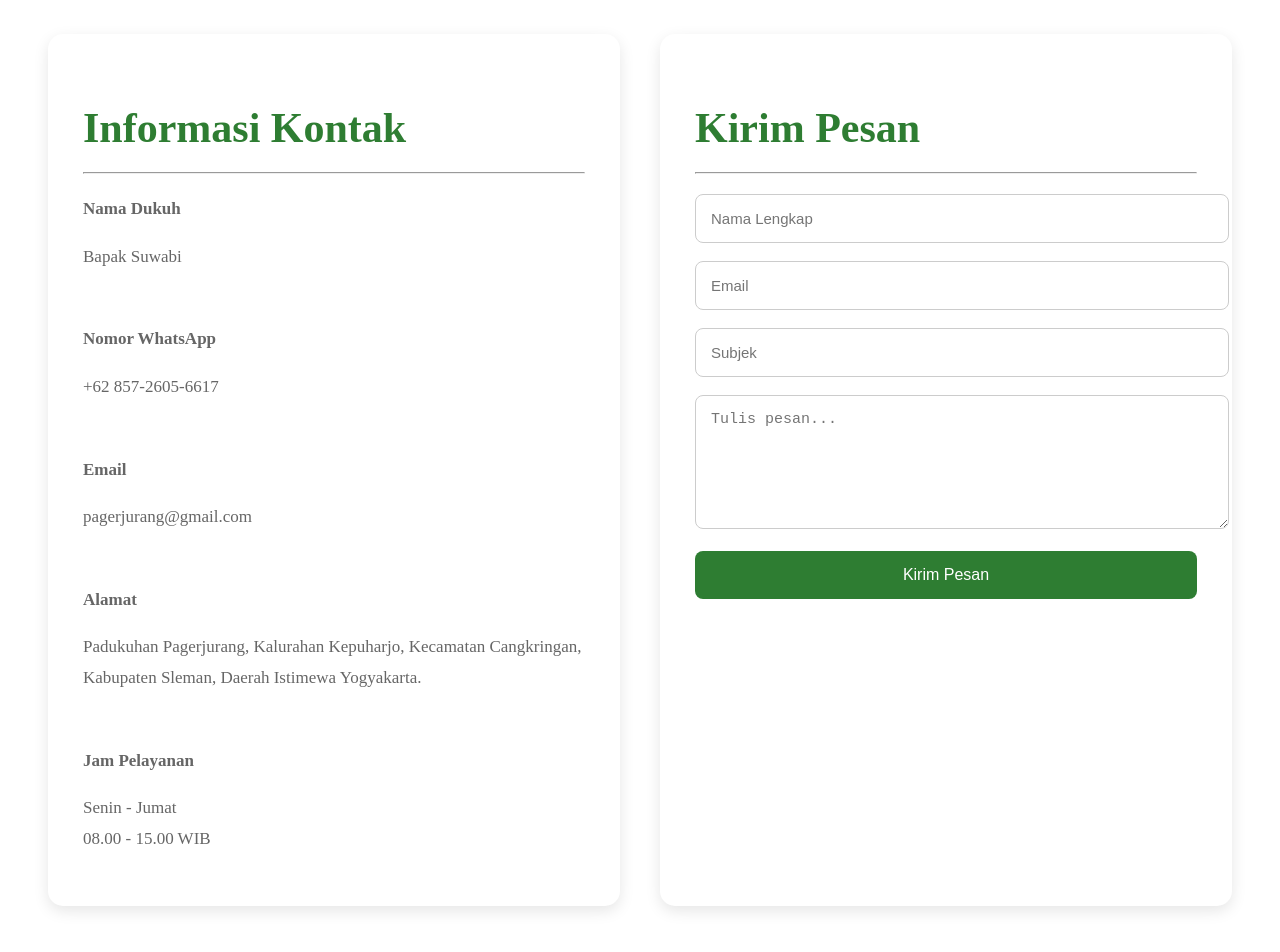
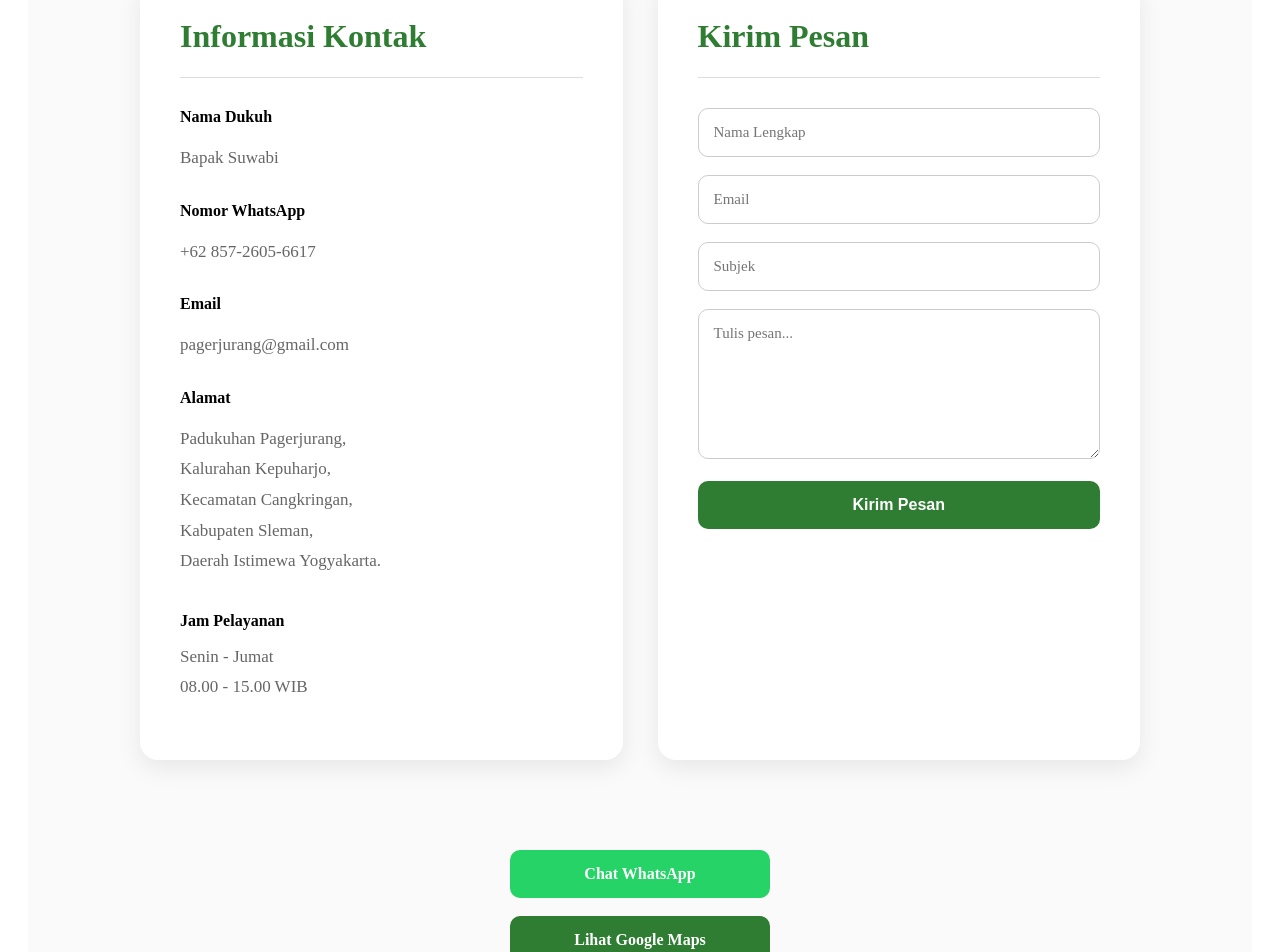
Before and after one commit to fahrurrozi24/digitalisasi-umkm-pagerjurang, a React (Vite) app: page /contact in a window 1280 px wide. Shown: the part 499-1451 px from the top of the page. Built offline with nearby package versions, Linux system fonts and the light colour scheme.

Commit message:
Final website KKN

```diff
--- a/src/pages/Contact.jsx
+++ b/src/pages/Contact.jsx
@@ -1,7 +1,49 @@
+import { useState } from "react";
+
 function Contact() {
+  const [nama, setNama] = useState("");
+  const [email, setEmail] = useState("");
+  const [subjek, setSubjek] = useState("");
+  const [pesan, setPesan] = useState("");
+
+  const handleSubmit = (e) => {
+    e.preventDefault();
+
+    // Cek apakah semua data sudah diisi
+    if (!nama || !email || !subjek || !pesan) {
+      alert("Silakan lengkapi semua data terlebih dahulu.");
+      return;
+    }
+
+    // Membuat isi pesan WhatsApp
+    const text = `
+Halo, saya ingin menghubungi Padukuhan Pagerjurang.
+
+Nama: ${nama}
+Email: ${email}
+Subjek: ${subjek}
+
+Pesan:
+${pesan}
+    `;
+
+    // Nomor WhatsApp tujuan
+    const nomor = "6285726056617";
+
+    // Membuka WhatsApp dengan pesan yang sudah diisi
+    const whatsappURL = `https://wa.me/${nomor}?text=${encodeURIComponent(
+      text
+    )}`;
+
+    window.open(whatsappURL, "_blank");
+  };
+
   return (
     <>
+      {/* ========================= */}
       {/* HERO */}
+      {/* ========================= */}
+
       <section
         style={{
           background: "#2e7d32",
@@ -10,7 +52,13 @@ function Contact() {
           padding: "90px 20px",
         }}
       >
-        <h1 style={{ fontSize: "46px" }}>
+        <h1
+          style={{
+            fontSize: "46px",
+            color: "white",
+            margin: 0,
+          }}
+        >
           Hubungi Kami
         </h1>
 
@@ -19,6 +67,7 @@ function Contact() {
             maxWidth: "700px",
             margin: "20px auto 0",
             lineHeight: "30px",
+            color: "white",
           }}
         >
           Apabila Anda membutuhkan informasi mengenai
@@ -27,201 +76,288 @@ function Contact() {
         </p>
       </section>
 
-      {/* INFORMASI */}
+      {/* ========================= */}
+      {/* INFORMASI KONTAK */}
+      {/* ========================= */}
+
       <section
         style={{
-          maxWidth: "1200px",
-          margin: "70px auto",
-          padding: "0 20px",
-          display: "grid",
-          gridTemplateColumns: "repeat(auto-fit,minmax(350px,1fr))",
-          gap: "40px",
+          padding: "70px 20px",
+          background: "#fafafa",
         }}
       >
-        {/* Kiri */}
+        <div
+          style={{
+            maxWidth: "1000px",
+            margin: "0 auto",
+            display: "grid",
+            gridTemplateColumns: "repeat(auto-fit, minmax(320px, 1fr))",
+            gap: "35px",
+            alignItems: "stretch",
+          }}
+        >
+          {/* ========================= */}
+          {/* INFORMASI KONTAK */}
+          {/* ========================= */}
+
           <div
             style={{
               background: "white",
-            borderRadius: "15px",
-            padding: "35px",
-            boxShadow: "0 5px 15px rgba(0,0,0,.1)",
+              borderRadius: "18px",
+              padding: "40px",
+              boxShadow: "0 8px 25px rgba(0,0,0,.08)",
+              width: "100%",
+              boxSizing: "border-box",
             }}
           >
-          <h2 style={{ color: "#2e7d32" }}>
+            <h2
+              style={{
+                color: "#2e7d32",
+                margin: 0,
+                fontSize: "32px",
+              }}
+            >
               Informasi Kontak
             </h2>
 
             <hr
               style={{
-              margin: "20px 0",
+                margin: "22px 0 30px",
+                border: "none",
+                borderTop: "1px solid #ddd",
               }}
             />
 
-          <p>
+            <div style={infoItem}>
               <strong>Nama Dukuh</strong>
-          </p>
+              <p>Bapak Suwabi</p>
+            </div>
 
-          <p>Bapak Suwabi</p>
+            <div style={infoItem}>
+              <strong>Nomor WhatsApp</strong>
+              <p>+62 857-2605-6617</p>
+            </div>
 
-          <br />
+            <div style={infoItem}>
+              <strong>Email</strong>
+              <p>pagerjurang@gmail.com</p>
+            </div>
 
-          <p>
-            <strong>Nomor WhatsApp</strong>
-          </p>
-
-          <p>+62 857-2605-6617</p>
-
-          <br />
-
-          <p>
-            <strong>Email</strong>
-          </p>
-
-          <p>pagerjurang@gmail.com</p>
-
-          <br />
-
-          <p>
+            <div style={infoItem}>
               <strong>Alamat</strong>
-          </p>
-
               <p>
                 Padukuhan Pagerjurang,
+                <br />
                 Kalurahan Kepuharjo,
+                <br />
                 Kecamatan Cangkringan,
+                <br />
                 Kabupaten Sleman,
+                <br />
                 Daerah Istimewa Yogyakarta.
-          </p>
-
-          <br />
-
-          <p>
-            <strong>Jam Pelayanan</strong>
-          </p>
-
-          <p>
-
-            Senin - Jumat
-
-            <br />
-
-            08.00 - 15.00 WIB
-
               </p>
             </div>
 
-        {/* Kanan */}
+            <div
+              style={{
+                marginTop: "35px",
+              }}
+            >
+              <strong>Jam Pelayanan</strong>
+
+              <p
+                style={{
+                  marginTop: "12px",
+                }}
+              >
+                Senin - Jumat
+                <br />
+                08.00 - 15.00 WIB
+              </p>
+            </div>
+          </div>
+
+          {/* ========================= */}
+          {/* FORM KIRIM PESAN */}
+          {/* ========================= */}
+
           <div
             style={{
               background: "white",
-            borderRadius: "15px",
-            padding: "35px",
-            boxShadow: "0 5px 15px rgba(0,0,0,.1)",
+              borderRadius: "18px",
+              padding: "40px",
+              boxShadow: "0 8px 25px rgba(0,0,0,.08)",
+              width: "100%",
+              boxSizing: "border-box",
             }}
           >
-          <h2 style={{ color: "#2e7d32" }}>
+            <h2
+              style={{
+                color: "#2e7d32",
+                margin: 0,
+                fontSize: "32px",
+              }}
+            >
               Kirim Pesan
             </h2>
 
             <hr
               style={{
-              margin: "20px 0",
+                margin: "22px 0 30px",
+                border: "none",
+                borderTop: "1px solid #ddd",
               }}
             />
 
+            <form onSubmit={handleSubmit}>
               <input
                 type="text"
                 placeholder="Nama Lengkap"
+                value={nama}
+                onChange={(e) => setNama(e.target.value)}
                 style={inputStyle}
               />
 
               <input
                 type="email"
                 placeholder="Email"
+                value={email}
+                onChange={(e) => setEmail(e.target.value)}
                 style={inputStyle}
               />
 
               <input
                 type="text"
                 placeholder="Subjek"
+                value={subjek}
+                onChange={(e) => setSubjek(e.target.value)}
                 style={inputStyle}
               />
 
               <textarea
                 rows="6"
                 placeholder="Tulis pesan..."
-            style={inputStyle}
+                value={pesan}
+                onChange={(e) => setPesan(e.target.value)}
+                style={{
+                  ...inputStyle,
+                  resize: "vertical",
+                  minHeight: "150px",
+                }}
               />
 
               <button
+                type="submit"
                 style={{
                   width: "100%",
                   padding: "15px",
                   background: "#2e7d32",
                   color: "white",
                   border: "none",
-              borderRadius: "8px",
+                  borderRadius: "10px",
                   cursor: "pointer",
                   fontSize: "16px",
+                  fontWeight: "bold",
+                  transition: ".3s",
                 }}
               >
                 Kirim Pesan
               </button>
+            </form>
+          </div>
         </div>
       </section>
 
-      {/* TOMBOL */}
+      {/* ========================= */}
+      {/* TOMBOL KONTAK */}
+      {/* ========================= */}
+
       <section
         style={{
           textAlign: "center",
-          paddingBottom: "80px",
+          padding: "20px 20px 90px",
+          background: "#fafafa",
         }}
       >
+        <div
+          style={{
+            display: "flex",
+            flexDirection: "column",
+            alignItems: "center",
+            gap: "18px",
+          }}
+        >
+          {/* WHATSAPP */}
+
           <a
             href="https://wa.me/6285726056617"
             target="_blank"
             rel="noreferrer"
             style={{
+              width: "260px",
+              boxSizing: "border-box",
               background: "#25D366",
               color: "white",
               padding: "15px 28px",
               textDecoration: "none",
-            borderRadius: "8px",
-            marginRight: "15px",
-            display: "inline-block",
+              borderRadius: "10px",
+              display: "block",
+              fontSize: "16px",
+              fontWeight: "bold",
             }}
           >
             Chat WhatsApp
           </a>
+
+          {/* GOOGLE MAPS */}
 
           <a
             href="https://maps.app.goo.gl/E6cLadFe5asNbvLA9?g_st=aw"
             target="_blank"
             rel="noreferrer"
             style={{
+              width: "260px",
+              boxSizing: "border-box",
               background: "#2e7d32",
               color: "white",
               padding: "15px 28px",
               textDecoration: "none",
-            borderRadius: "8px",
-            display: "inline-block",
+              borderRadius: "10px",
+              display: "block",
+              fontSize: "16px",
+              fontWeight: "bold",
             }}
           >
             Lihat Google Maps
           </a>
+        </div>
       </section>
     </>
   );
 }
 
+/* ========================= */
+/* STYLE INFORMASI */
+/* ========================= */
+
+const infoItem = {
+  marginBottom: "28px",
+};
+
+/* ========================= */
+/* STYLE INPUT */
+/* ========================= */
+
 const inputStyle = {
   width: "100%",
   padding: "15px",
   marginBottom: "18px",
-  borderRadius: "8px",
+  borderRadius: "10px",
   border: "1px solid #ccc",
   fontSize: "15px",
   outline: "none",
+  boxSizing: "border-box",
+  fontFamily: "inherit",
 };
 
 export default Contact;
```
Lines whose indentation alone changed are shown as unchanged.
